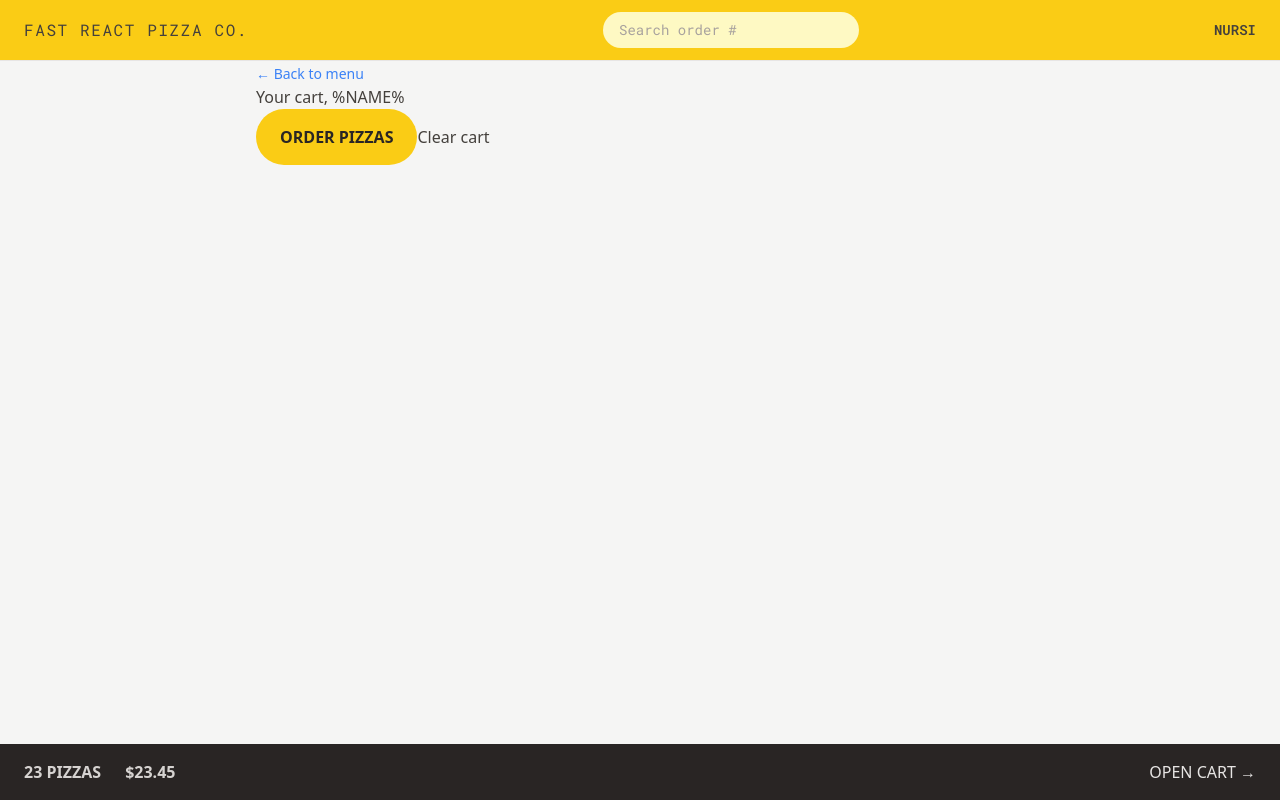
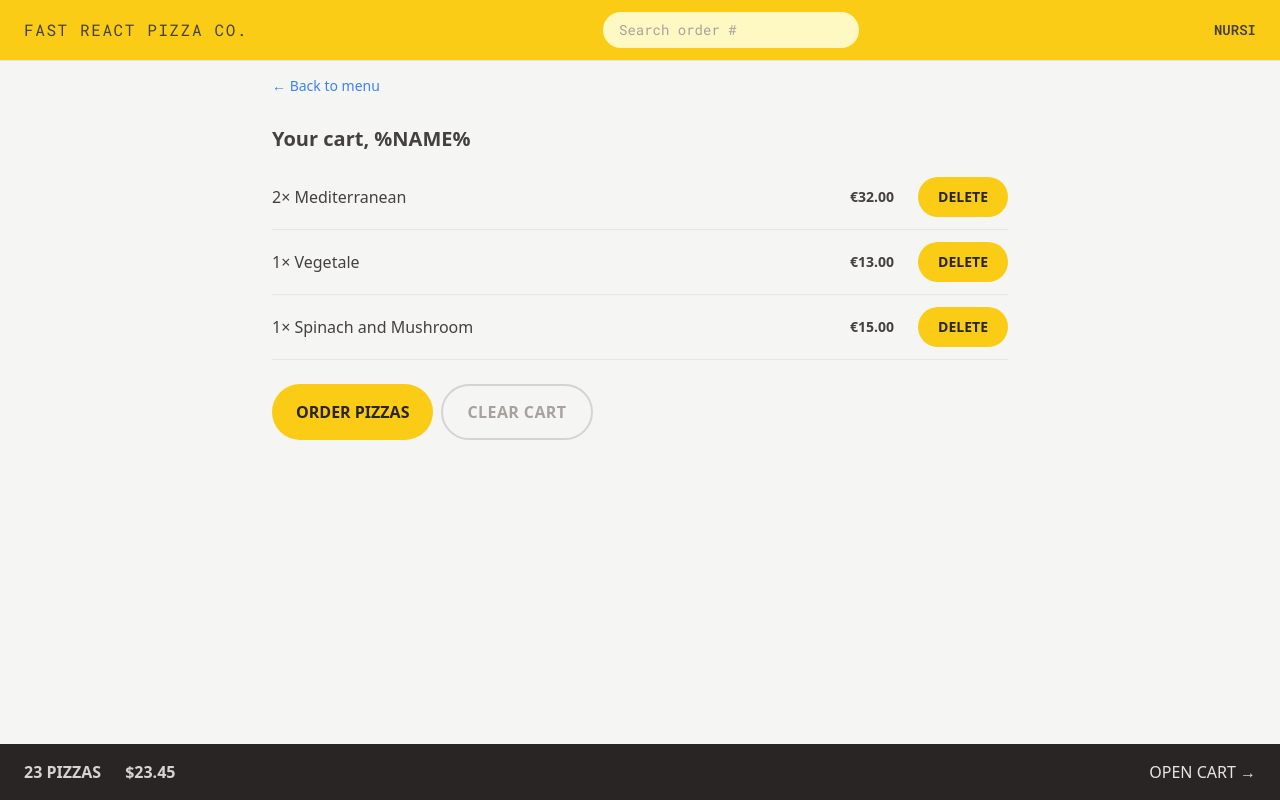
Before and after one commit to NursiNursi/fast-react-pizza, a React (Vite) app: page /cart in a window 1280 px wide. Built offline with nearby package versions, Linux system fonts and the light colour scheme.

Commit message:
Styling the Cart

```diff
--- a/src/features/cart/Cart.jsx
+++ b/src/features/cart/Cart.jsx
@@ -1,5 +1,6 @@
 import LinkButton from "../../ui/LinkButton";
 import Button from "../../ui/Button";
+import CartItem from "./CartItem";
 
 const fakeCart = [
   {
@@ -29,7 +30,7 @@
   const cart = fakeCart;
 
   return (
-    <div>
+    <div className="px-4 py-3">
       <LinkButton
         to="/menu"
         className="text-sm text-blue-500 hover:text-blue-700"
@@ -37,13 +38,19 @@
         &larr; Back to menu
       </LinkButton>
 
-      <h2>Your cart, %NAME%</h2>
+      <h2 className="mt-7 text-xl font-semibold">Your cart, %NAME%</h2>
 
-      <div>
+      <ul className="mt-3 divide-y divide-stone-200 border-b">
+        {cart.map((item) => (
+          <CartItem item={item} key={item.key} />
+        ))}
+      </ul>
+
+      <div className="mt-6 space-x-2">
         <Button to="/order/new" type="primary">
           Order pizzas
         </Button>
-        <button>Clear cart</button>
+        <Button type="secondary">Clear cart</Button>
       </div>
     </div>
   );
--- a/src/features/cart/CartItem.jsx
+++ b/src/features/cart/CartItem.jsx
@@ -1,13 +1,17 @@
+import Button from "../../ui/Button";
+import { formatCurrency } from "../../utils/helpers";
+
 function CartItem({ item }) {
   const { pizzaId, name, quantity, totalPrice } = item;
 
   return (
-    <li>
-      <p>
+    <li className="py-3 sm:flex sm:items-center sm:justify-between">
+      <p className="mb-1 sm:mb-0">
         {quantity}&times; {name}
       </p>
-      <div>
-        <p>{formatCurrency(totalPrice)}</p>
+      <div className="flex items-center justify-between gap-6">
+        <p className="text-sm font-bold">{formatCurrency(totalPrice)}</p>
+        <Button type="small">Delete</Button>
       </div>
     </li>
   );
--- a/src/ui/Button.jsx
+++ b/src/ui/Button.jsx
@@ -7,6 +7,8 @@
   const styles = {
     primary: base + " px-4 py-3 md:px-6 md:py-4",
     small: base + " text-sm px-4 py-2 md:px-5 md:py-2.5",
+    secondary:
+      "inline-block rounded-full px-4 py-2.5 md:px-6 md:py-3.5 font-semibold border-2 border-stone-300 uppercase tracking-wide text-stone-400 transition-colors duration-300 hover:bg-stone-300 hover:text-stone-800 focus:bg-stone-300 focus:text-stone-800 focus:outline-none focus:ring focus:ring-stone-200 focus:ring-offset-2 disabled:cursor-not-allowed",
   };
 
   if (to)
```
